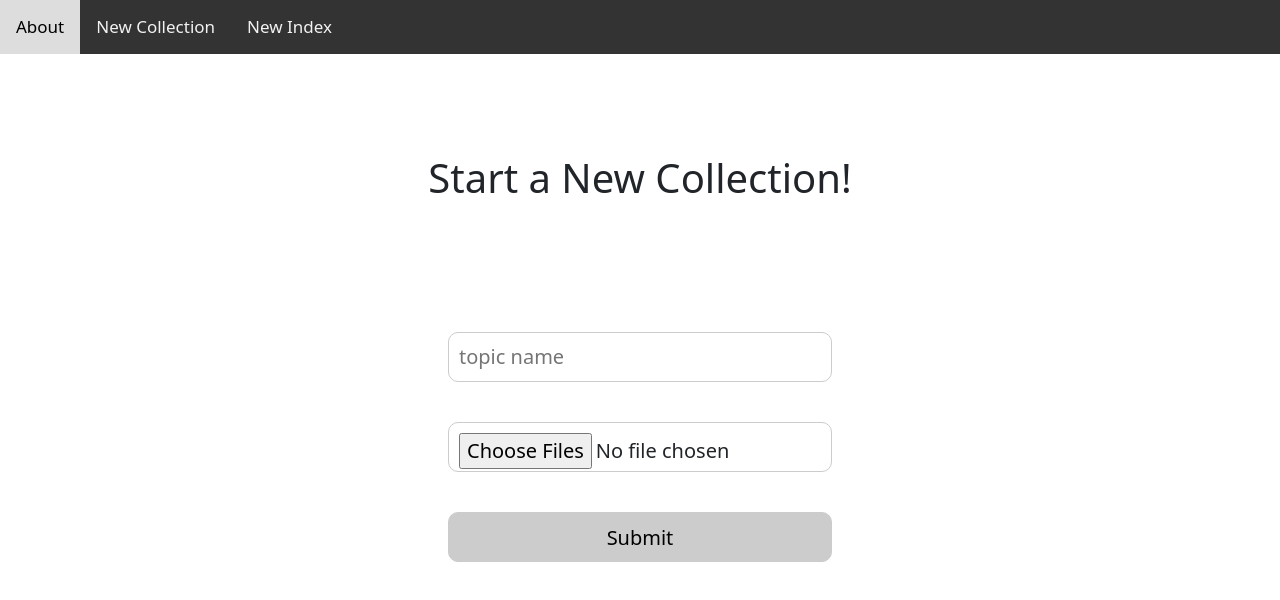
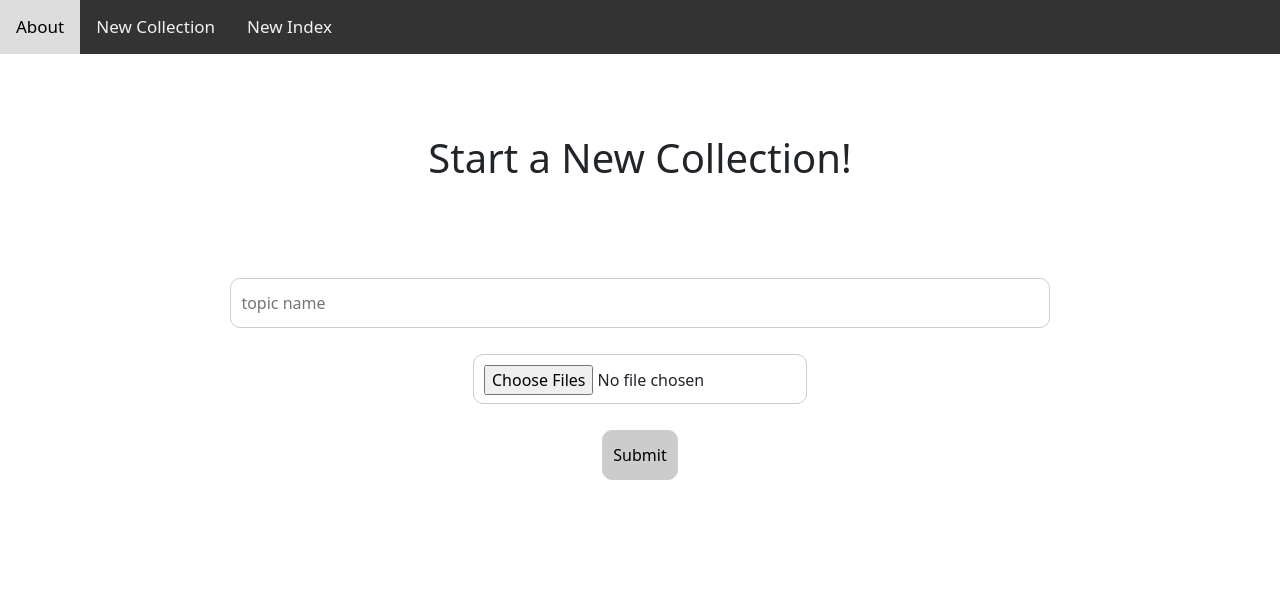
Before and after one commit to jaybutera/img, a SvelteKit app in the folder ui/: page /new-topic in a window 1280 px wide. Shown: the top 600 px of the page. Built offline with nearby package versions, Linux system fonts and the light colour scheme.

Commit message:
save changes

```diff
--- a/ui/src/app.html
+++ b/ui/src/app.html
@@ -5,6 +5,87 @@
 		<link rel="icon" href="%sveltekit.assets%/favicon.png" />
 		<meta name="viewport" content="width=device-width" />
 		%sveltekit.head%
+        <style>
+            nav {
+                display: flex;
+                justify-content: space-around;
+                padding: 1em;
+                background-color: #f5f5f5;
+                border: 1px solid #ddd;
+            }
+            body {
+                margin: 0;
+                font-family: Arial, Helvetica, sans-serif;
+                background-color: black;
+            }
+            .topnav {
+                display: flex;
+                overflow: hidden;
+                flex-wrap: wrap;
+                background-color: #333;
+            }
+            .topnav a {
+                float: left;
+                color: #f2f2f2;
+                text-align: center;
+                padding: 14px 16px;
+                text-decoration: none;
+                font-size: 17px;
+            }
+            #nav-title p {
+                color: #f2f2f2;
+                text-align: center;
+                margin: 0px;
+                padding: 0px 16px;
+                text-decoration: none;
+                font-size: 32px;
+            }
+            #nav-title {
+                display: flex;
+                flex-direction: column;
+                justify-content: center;
+            }
+            #nav-btns-container {
+                display: flex;
+                flex-grow: 1;
+                flex-direction: row-reverse;
+            }
+            .topnav a:hover {
+                background-color: #ddd;
+                color: black;
+            }
+            .vert-new-form {
+                display: flex;
+                flex-direction: column;
+                align-items: center;
+                margin-top: 5em;
+            }
+            .new-form {
+                width: 80%;
+                height: 100%;
+                display: flex;
+                flex-direction: column;
+                align-items: center;
+            }
+            .nt-field {
+                display: flex;
+                width: 80%;
+            }
+            .nt-form {
+                height: 50px;
+                font-size: 1em;
+                border-radius: 10px;
+                border: 1px solid #ccc;
+                padding: 10px;
+                margin: 1em;
+            }
+            .input-images {
+                margin: 10px;
+            }
+            .submit-form {
+                background-color: #ccc;
+            }
+        </style>
 	</head>
 	<body data-sveltekit-preload-data="hover">
 		<div style="display: contents">%sveltekit.body%</div>
--- a/ui/src/routes/+layout.svelte
+++ b/ui/src/routes/+layout.svelte
@@ -1,61 +1 @@
-<style global>
-    .nt-form {
-        width: 30%;
-        height: 50px;
-        font-size: 20px;
-        border-radius: 10px;
-        border: 1px solid #ccc;
-        padding: 10px;
-    }
-    nav {
-        display: flex;
-        justify-content: space-around;
-        padding: 1em;
-        background-color: #f5f5f5;
-        border: 1px solid #ddd;
-    }
-    body {
-        margin: 0;
-        font-family: Arial, Helvetica, sans-serif;
-        background-color: black;
-    }
-    .topnav {
-        display: flex;
-        overflow: hidden;
-        flex-wrap: wrap;
-        background-color: #333;
-    }
-    .topnav a {
-        float: left;
-        color: #f2f2f2;
-        text-align: center;
-        padding: 14px 16px;
-        text-decoration: none;
-        font-size: 17px;
-    }
-    #nav-title p {
-        color: #f2f2f2;
-        text-align: center;
-        margin: 0px;
-        padding: 0px 16px;
-        text-decoration: none;
-        font-size: 32px;
-    }
-    #nav-title {
-        display: flex;
-        flex-direction: column;
-        justify-content: center;
-    }
-    #nav-btns-container {
-        display: flex;
-        flex-grow: 1;
-        flex-direction: row-reverse;
-    }
-    .topnav a:hover {
-        background-color: #ddd;
-        color: black;
-    }
-
-</style>
-
 <slot />
--- a/ui/src/routes/new-topic/+page.svelte
+++ b/ui/src/routes/new-topic/+page.svelte
@@ -19,37 +19,8 @@
 </script>
 
 <style>
-    body {
-        height: 100%;
-    }
-    .new-form {
-        width: 100%;
-        height: 100%;
-        display: flex;
-        flex-direction: column;
-        align-items: center;
-        margin-top: 100px;
-    }
-    .nt-form {
-        width: 30%;
-        height: 50px;
-        font-size: 20px;
-        border-radius: 10px;
-        border: 1px solid #ccc;
-        padding: 10px;
-    }
-    .new-topic {
-        margin: 30px;
-    }
-    .input-images {
-        margin: 10px;
-    }
-    .submit-topic {
-        margin: 30px;
-        background-color: #ccc;
-    }
     h1 {
-        margin-top: 100px;
+        margin-top: 2em;
         text-align: center;
     }
 </style>
@@ -57,11 +28,13 @@
 <Nav />
 {#if not_uploading}
 <h1>Start a New Collection!</h1>
-<div class="new-form">
-        <input bind:value={topic} type="text" class="nt-form new-topic" placeholder="topic name">
-        <input bind:files={selected_files} type="file" multiple class="nt-form input-images">
-        <button on:click={upload_file}
-            class="nt-form submit-topic">Submit</button>
+<div class="vert-new-form">
+    <div class="new-form">
+            <input bind:value={topic} type="text" class="nt-field nt-form new-form" placeholder="topic name">
+            <input bind:files={selected_files} type="file" multiple class="nt-form input-images">
+            <button on:click={upload_file}
+                class="nt-form submit-form">Submit</button>
+    </div>
 </div>
 {:else}
 <Uploading />
```
Also changed, not shown: ui/src/routes/new-index/+page.svelte (+8 -4 lines).
